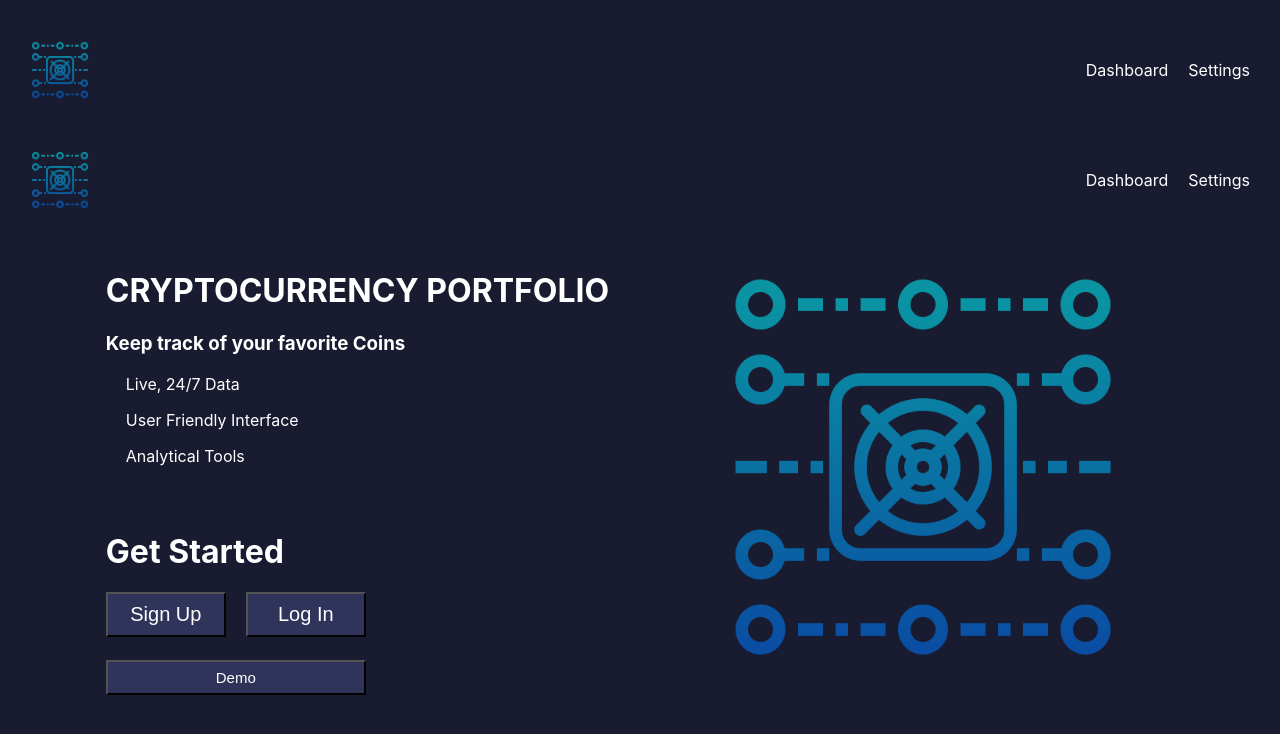
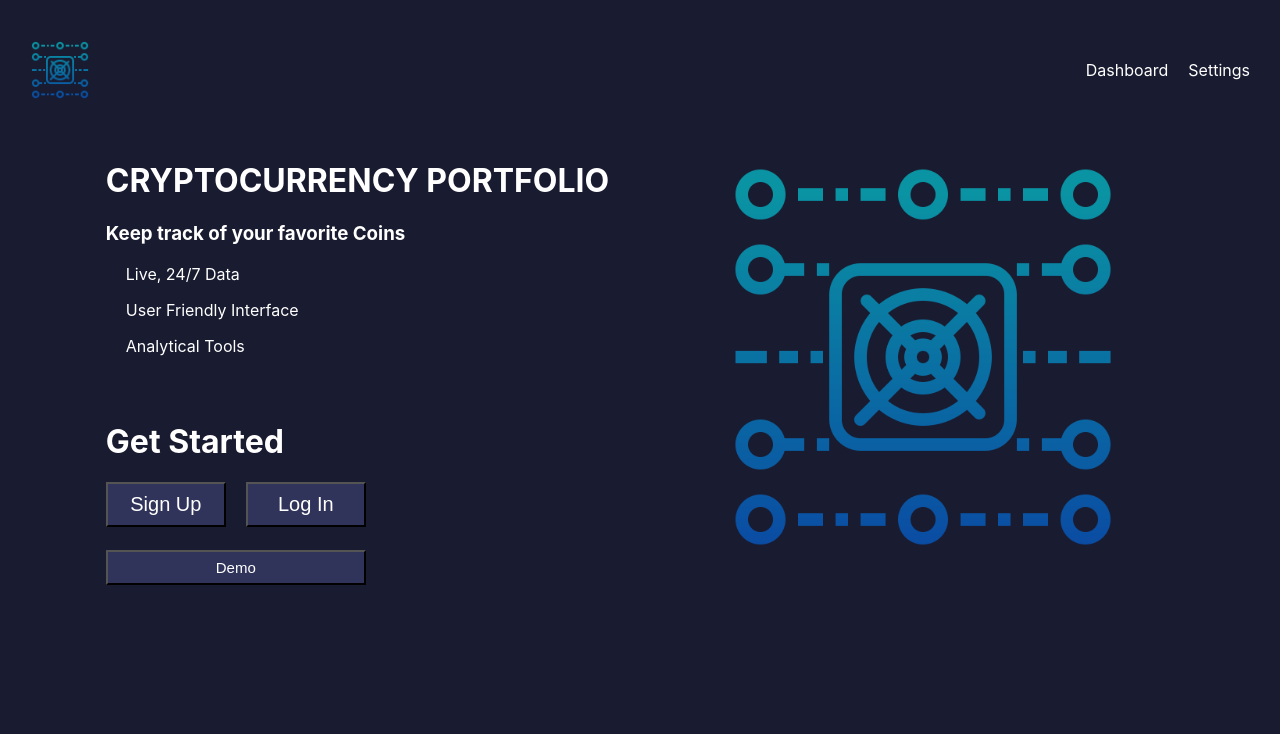
Before and after one commit to asabogal/cryptofolio-web-production, a React (Create React App) app: page / in a window 1280 px wide. Shown: the top 734 px of the page. Built offline with nearby package versions, Linux system fonts and the light colour scheme; no server answers.

Commit message:
remove Header

```diff
--- a/src/pages/Home.js
+++ b/src/pages/Home.js
@@ -11,11 +11,6 @@ class Home extends Component {
   render() {
     return (
       <div>
-        <Header
-        handleLogin={this.props.handleLogin}
-        handleLogout={this.props.handleLogout}
-        loggedInStatus={this.props.loggedInStatus}
-        />
         <Content/>
       </div>
     );
```
